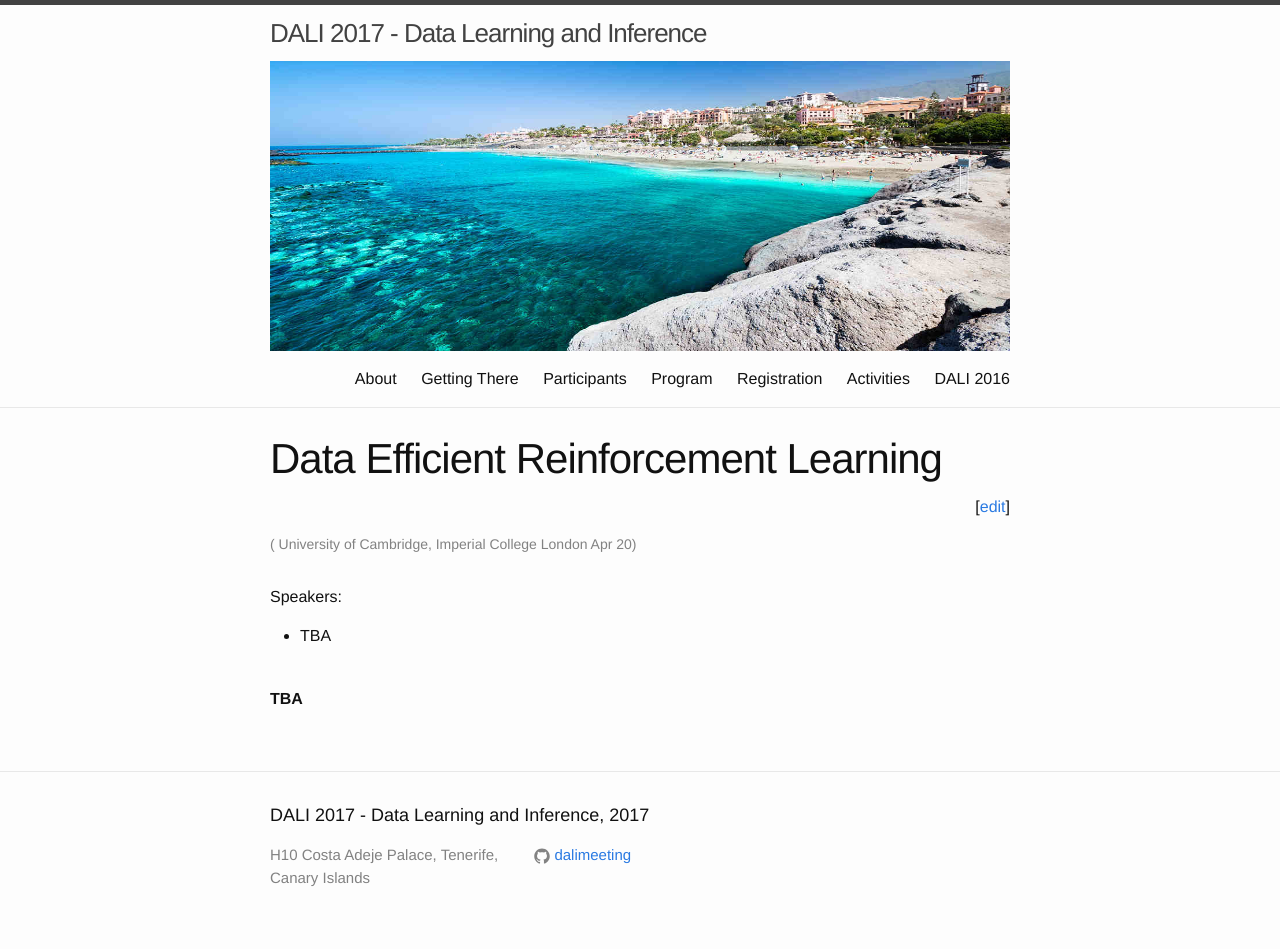
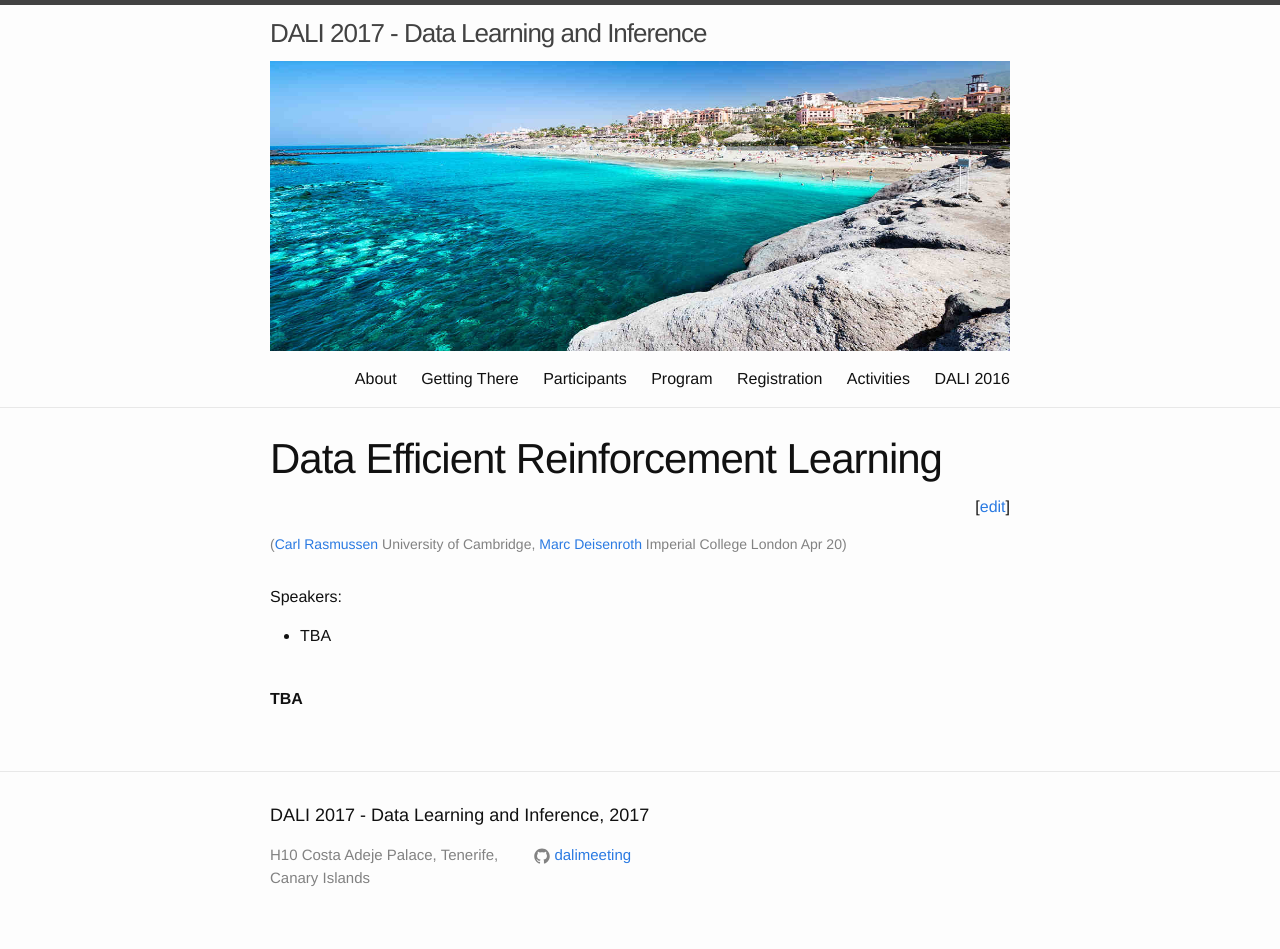
Before and after one commit to dalimeeting/dalimeeting.github.io, a Jekyll site: the page built from _posts/2017-04-20-data-efficient-reinforcement-learning.md, in a window 1280 px wide. Built offline with Jekyll 4.4.1, drawn with Linux system fonts in a browser that asks for light colours; some of the changed lines change nothing that is shown.

Commit message:
Update 2017-04-20-data-efficient-reinforcement-learning.md

```diff
--- a/_posts/2017-04-20-data-efficient-reinforcement-learning.md
+++ b/_posts/2017-04-20-data-efficient-reinforcement-learning.md
@@ -5,12 +5,12 @@ organizer_url:
 categories:
 - dali2017
 organizers:
-- firstname: Carl
-  lastname: Rasmussen
+- given: Carl
+  family: Rasmussen
   url: "http://learning.eng.cam.ac.uk/carl/"
   institute: University of Cambridge
-- firstname: Marc
-  lastname: Deisenroth
+- given: Marc
+  family: Deisenroth
   url: "http://wp.doc.ic.ac.uk/sml/person/marc-deisenroth/"
   institute: Imperial College London
 room:
```
